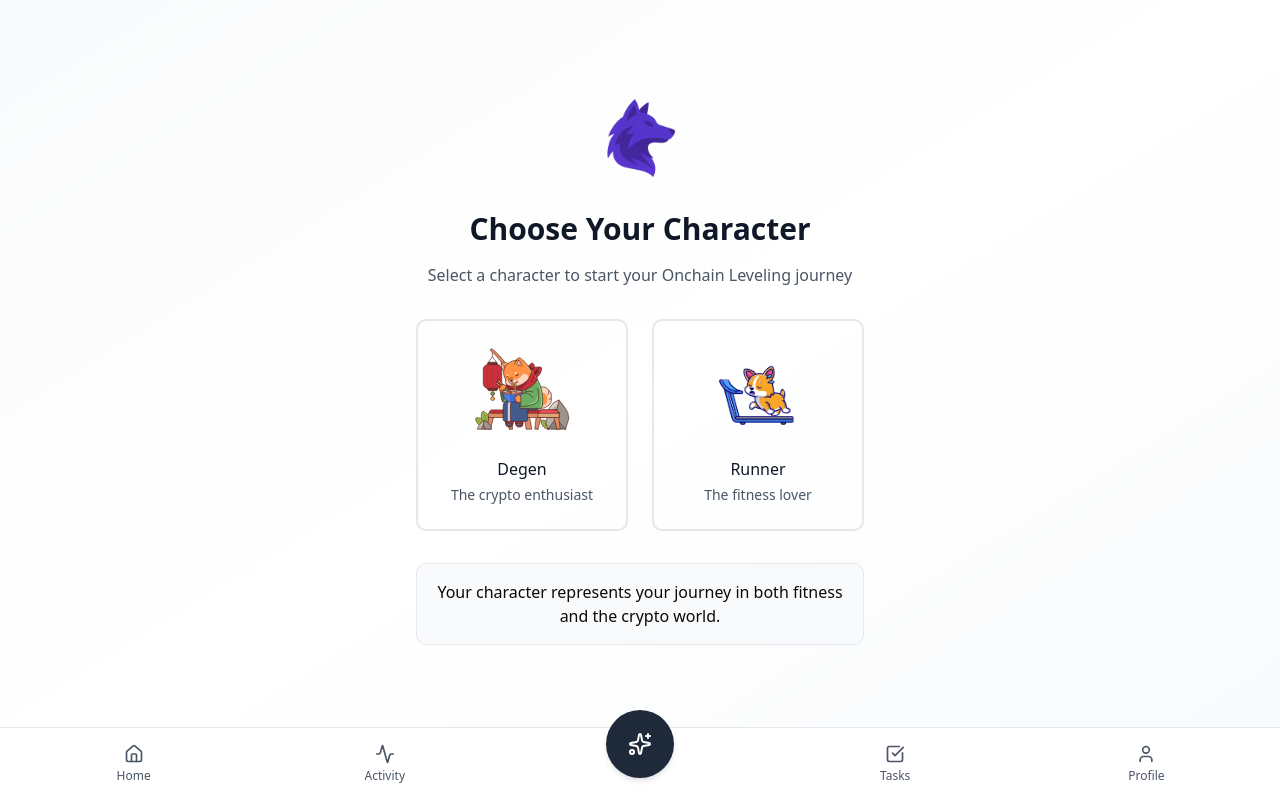
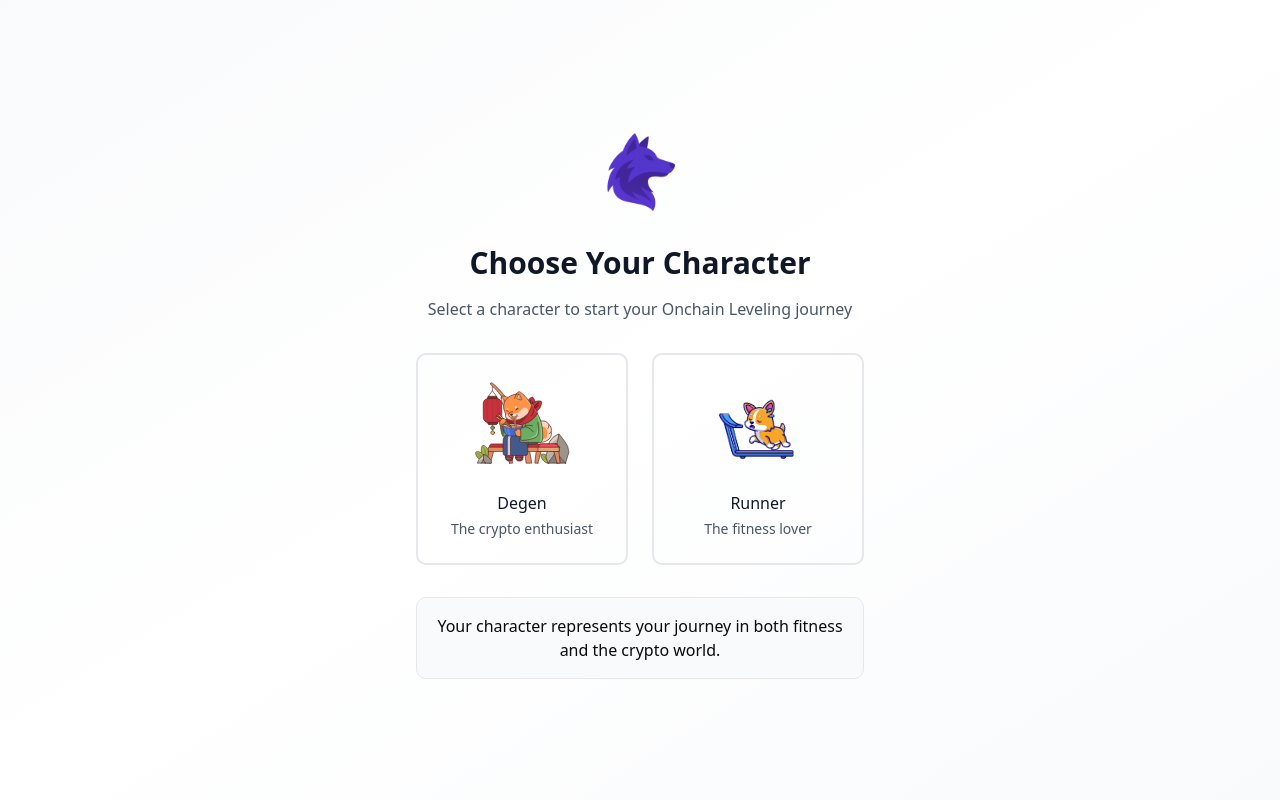
Before and after one commit to Onchain-Leveling/onchain-lvl-frontend, a Next.js app: page /onboarding in a window 1280 px wide. Built offline with nearby package versions, Linux system fonts and the light colour scheme.

Commit message:
refactor: Remove BottomNavbar from onboarding page
The BottomNavbar component was removed from the onboarding character selection page to simplify the UI and improve user focus during character selection.

```diff
--- a/src/app/onboarding/page.tsx
+++ b/src/app/onboarding/page.tsx
@@ -6,13 +6,12 @@
 import Lottie from "lottie-react";
 import degenCharacter from "../../../public/Assets/Animation/degen-character.json";
 import runnerCharacter from "../../../public/Assets/Animation/runner-character.json";
-import BottomNavbar from "../../components/BottomNavbar";
 
 export default function CharacterSelection() {
   const [selectedCharacter, setSelectedCharacter] = useState<string | null>(null);
 
   return (
-    <div className="min-h-screen bg-gradient-to-br from-gray-50 via-white to-slate-50 flex items-center justify-center p-8 pb-25">
+    <div className="min-h-screen bg-gradient-to-br from-gray-50 via-white to-slate-50 flex items-center justify-center p-4">
       <div className="max-w-md w-full space-y-8 text-center">
         <div className="space-y-6">
           <div className="flex justify-center">
@@ -88,7 +87,6 @@
           </button>
         )}
       </div>
-      <BottomNavbar />
     </div>
   );
 }
```
